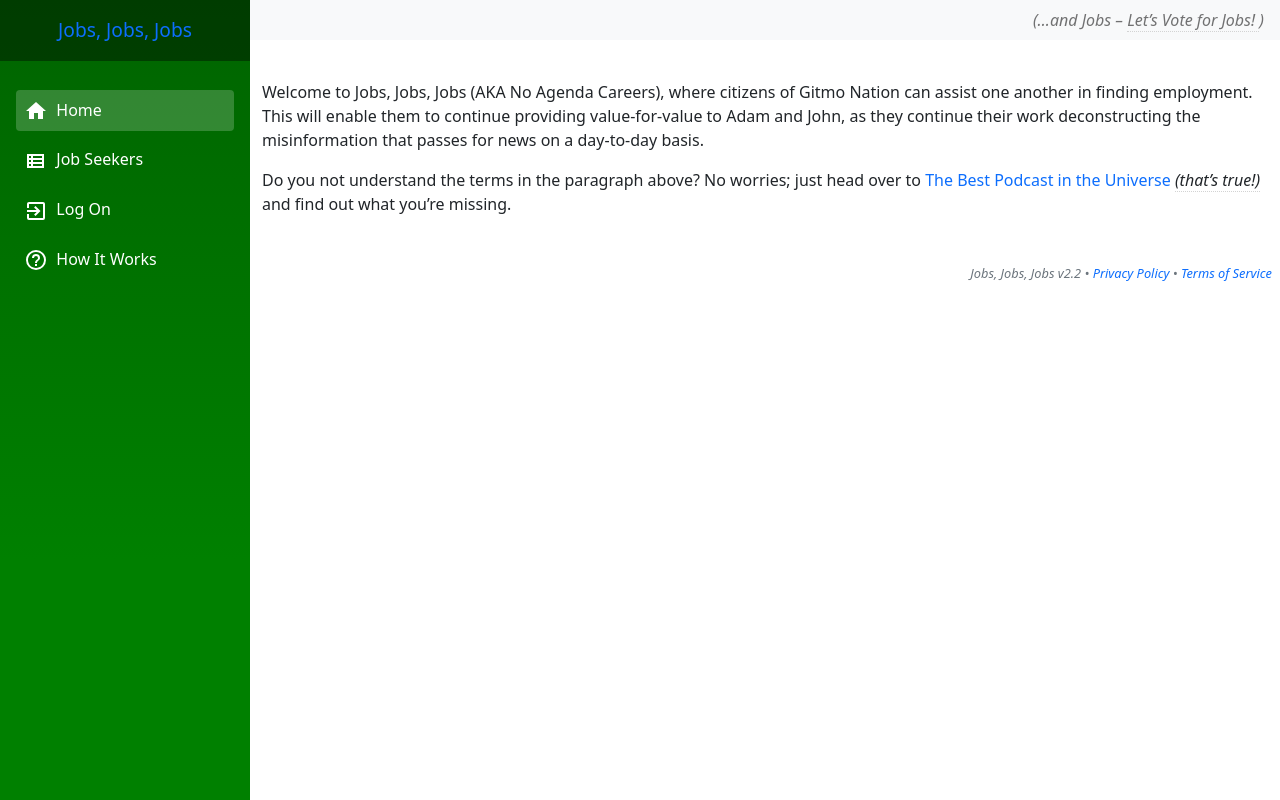
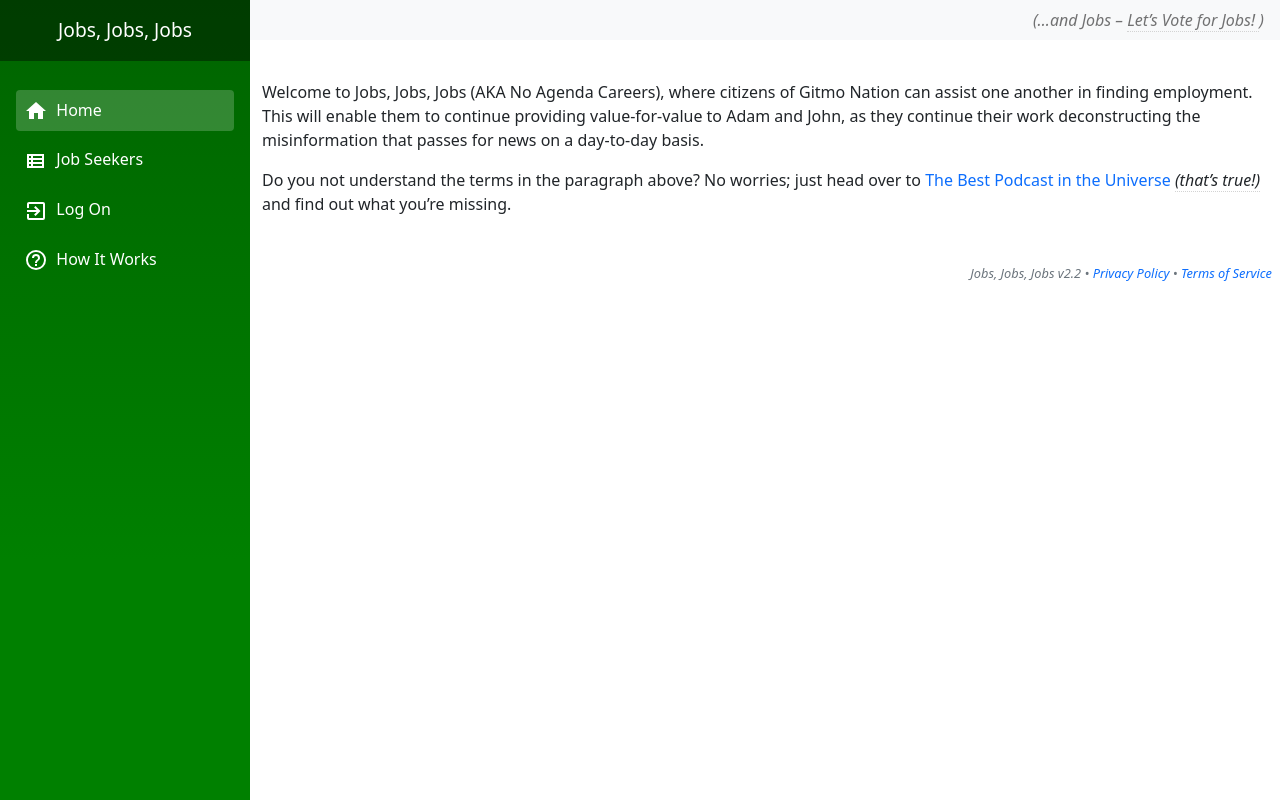
Before and after one commit to bit-badger/jobs-jobs-jobs, a Vue app in the folder src/JobsJobsJobs/App/: page / in a window 1280 px wide. Built offline with nearby package versions, Linux system fonts and the light colour scheme.

Commit message:
Fix desktop home link (#25)
whoops

```diff
--- a/src/JobsJobsJobs/App/src/components/layout/AppLinks.vue
+++ b/src/JobsJobsJobs/App/src/components/layout/AppLinks.vue
@@ -59,7 +59,6 @@ path:hover
 a:link, a:visited
   text-decoration: none
   color: white
-  // font-weight: 500
 nav > a
   display: block
   width: 100%
--- a/src/JobsJobsJobs/App/src/components/layout/AppNav.vue
+++ b/src/JobsJobsJobs/App/src/components/layout/AppNav.vue
@@ -38,4 +38,8 @@ aside
     background-color: rgba(0, 0, 0, .4)
     margin: -1rem
     padding: 1rem
+  a:link,
+  a:visited
+    text-decoration: none
+    color: white
 </style>
```
Lines whose indentation alone changed are shown as unchanged.
